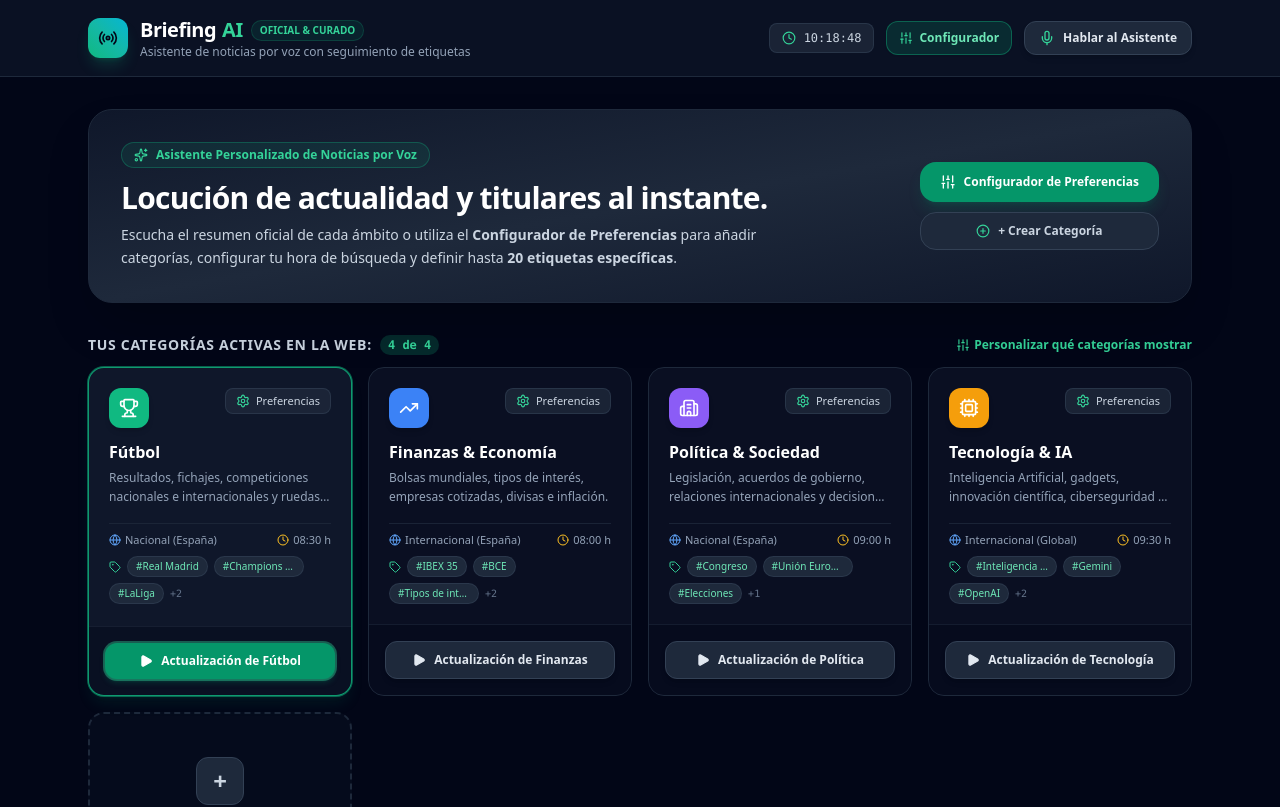
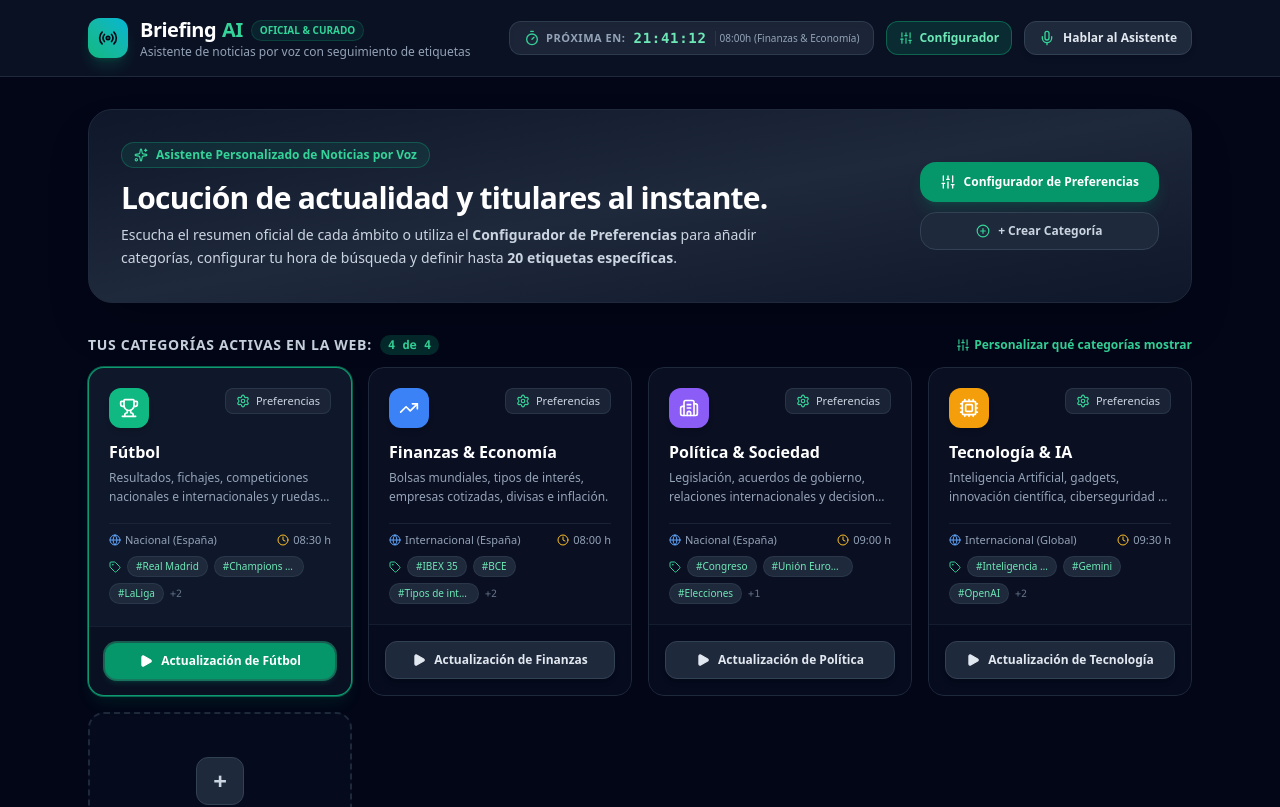
Before and after one commit to maarcsg27/briefing-ai, a React (Vite) app: page / in a window 1280 px wide. Shown: the top 807 px of the page. Built offline with nearby package versions, Linux system fonts and the light colour scheme.

Commit message:
feat: replace static clock with dynamic countdown timer to the next scheduled news update

```diff
--- a/src/App.tsx
+++ b/src/App.tsx
@@ -165,11 +165,14 @@ export const App: React.FC = () => {
 
   return (
     <div className="min-h-screen bg-slate-950 text-slate-100 flex flex-col">
-      {/* Cabecera y Botón de Acceso al Configurador */}
+      {/* Cabecera con Reloj de Cuenta Atrás y Acceso al Configurador */}
       <Header
         onVoiceCommand={handleVoiceCommand}
         onOpenConfigurator={() => handleOpenConfigurator()}
         statusText={voiceNotice}
+        scopes={scopes}
+        preferencesMap={preferencesMap}
+        visibleScopeIds={visibleScopeIds}
       />
 
       {/* Contenedor Principal */}
--- a/src/components/Header.tsx
+++ b/src/components/Header.tsx
@@ -1,29 +1,99 @@
-import React, { useState, useEffect } from 'react';
-import { Mic, MicOff, Radio, Clock, Sparkles, Sliders } from 'lucide-react';
+import React, { useState, useEffect, useMemo } from 'react';
+import { Mic, MicOff, Radio, Sparkles, Sliders, Timer } from 'lucide-react';
 import { speechService } from '../services/speechService';
+import type { ScopeDefinition, ScopePreferences } from '../types';
 
 interface HeaderProps {
   onVoiceCommand: (command: string) => void;
   onOpenConfigurator?: () => void;
   statusText?: string;
+  scopes?: ScopeDefinition[];
+  preferencesMap?: Record<string, ScopePreferences>;
+  visibleScopeIds?: string[];
 }
 
-export const Header: React.FC<HeaderProps> = ({ onVoiceCommand, onOpenConfigurator, statusText }) => {
+export const Header: React.FC<HeaderProps> = ({
+  onVoiceCommand,
+  onOpenConfigurator,
+  statusText,
+  scopes = [],
+  preferencesMap = {},
+  visibleScopeIds = []
+}) => {
   const [isListening, setIsListening] = useState(false);
-  const [currentTime, setCurrentTime] = useState<string>('');
   const [activeSpeechInfo, setActiveSpeechInfo] = useState<string>('');
 
+  // Estado del contador regresivo y reloj
+  const [countdown, setCountdown] = useState<string>('--:--:--');
+  const [nextUpdateInfo, setNextUpdateInfo] = useState<{ time: string; scopeName: string }>({
+    time: '08:30',
+    scopeName: 'Noticias',
+  });
+
+  // Calcular la lista de horas preferidas de las categorías visibles en la web
+  const scheduledUpdates = useMemo(() => {
+    const activeScopes = scopes.filter((s) => visibleScopeIds.length === 0 || visibleScopeIds.includes(s.id));
+    return activeScopes.map((s) => {
+      const prefs = preferencesMap[s.id] || s.defaultPreferences;
+      return {
+        scopeName: s.name,
+        time: prefs.preferredTime || '08:30',
+      };
+    });
+  }, [scopes, visibleScopeIds, preferencesMap]);
+
+  // Actualizar la cuenta atrás cada segundo hacia la siguiente hora de actualización más próxima
   useEffect(() => {
-    const updateTime = () => {
+    const calculateCountdown = () => {
       const now = new Date();
-      setCurrentTime(
-        now.toLocaleTimeString('es-ES', { hour: '2-digit', minute: '2-digit', second: '2-digit' })
-      );
+      const currentHours = now.getHours();
+      const currentMinutes = now.getMinutes();
+      const currentSeconds = now.getSeconds();
+      const currentTotalSeconds = currentHours * 3600 + currentMinutes * 60 + currentSeconds;
+
+      if (scheduledUpdates.length === 0) {
+        setCountdown('--:--:--');
+        return;
+      }
+
+      // Buscar la actualización más próxima en el día o para mañana
+      let minDiffSeconds = Infinity;
+      let nextTargetTime = '';
+      let nextTargetScope = '';
+
+      scheduledUpdates.forEach((item) => {
+        const [h, m] = item.time.split(':').map(Number);
+        const targetSeconds = (h || 0) * 3600 + (m || 0) * 60;
+
+        let diff = targetSeconds - currentTotalSeconds;
+        // Si la hora ya pasó hoy, se programa para mañana (+24h)
+        if (diff <= 0) {
+          diff += 24 * 3600;
+        }
+
+        if (diff < minDiffSeconds) {
+          minDiffSeconds = diff;
+          nextTargetTime = item.time;
+          nextTargetScope = item.scopeName;
+        }
+      });
+
+      const hoursLeft = Math.floor(minDiffSeconds / 3600);
+      const minutesLeft = Math.floor((minDiffSeconds % 3600) / 60);
+      const secondsLeft = minDiffSeconds % 60;
+
+      const pad = (n: number) => n.toString().padStart(2, '0');
+      setCountdown(`${pad(hoursLeft)}:${pad(minutesLeft)}:${pad(secondsLeft)}`);
+      setNextUpdateInfo({
+        time: nextTargetTime,
+        scopeName: nextTargetScope,
+      });
     };
-    updateTime();
-    const interval = setInterval(updateTime, 1000);
+
+    calculateCountdown();
+    const interval = setInterval(calculateCountdown, 1000);
     return () => clearInterval(interval);
-  }, []);
+  }, [scheduledUpdates]);
 
   const handleToggleListen = () => {
     if (isListening) {
@@ -85,11 +155,26 @@ export const Header: React.FC<HeaderProps> = ({ onVoiceCommand, onOpenConfigurat
           </div>
         </div>
 
-        {/* Reloj y Acciones de Voz */}
+        {/* Cuenta Atrás y Acciones de Voz */}
         <div className="flex items-center gap-3 w-full sm:w-auto justify-between sm:justify-end">
-          <div className="hidden md:flex items-center gap-2 px-3 py-1.5 rounded-lg bg-slate-800/80 border border-slate-700/60 text-xs text-slate-300">
-            <Clock className="w-3.5 h-3.5 text-emerald-400" />
-            <span className="font-mono">{currentTime}</span>
+
+          {/* Reloj con Cuenta Atrás hasta la siguiente hora de actualización */}
+          <div
+            title={`Próxima actualización a las ${nextUpdateInfo.time} h (${nextUpdateInfo.scopeName})`}
+            className="flex items-center gap-2 px-3.5 py-1.5 rounded-xl bg-slate-800/90 hover:bg-slate-800 border border-slate-700/80 shadow-inner group transition"
+          >
+            <div className="flex items-center gap-1.5">
+              <Timer className="w-4 h-4 text-emerald-400 animate-pulse" />
+              <span className="text-[11px] uppercase font-bold tracking-wider text-slate-400 group-hover:text-emerald-300 transition">
+                Próxima en:
+              </span>
+            </div>
+            <span className="font-mono text-xs sm:text-sm font-bold text-emerald-300 tracking-wider">
+              {countdown}
+            </span>
+            <span className="text-[10px] text-slate-400 font-medium pl-1 border-l border-slate-700/60 hidden md:inline">
+              {nextUpdateInfo.time}h ({nextUpdateInfo.scopeName})
+            </span>
           </div>
 
           {/* Botón de Configurador General */}
```
